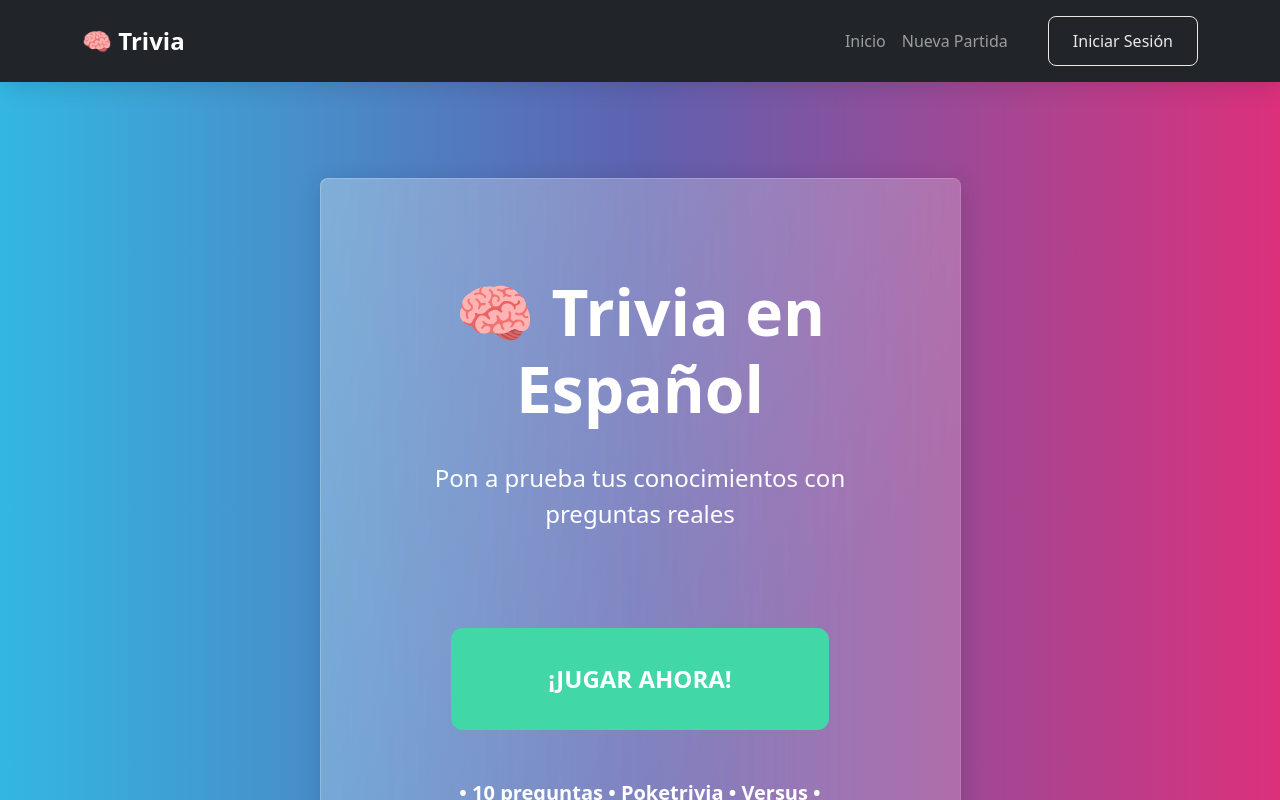
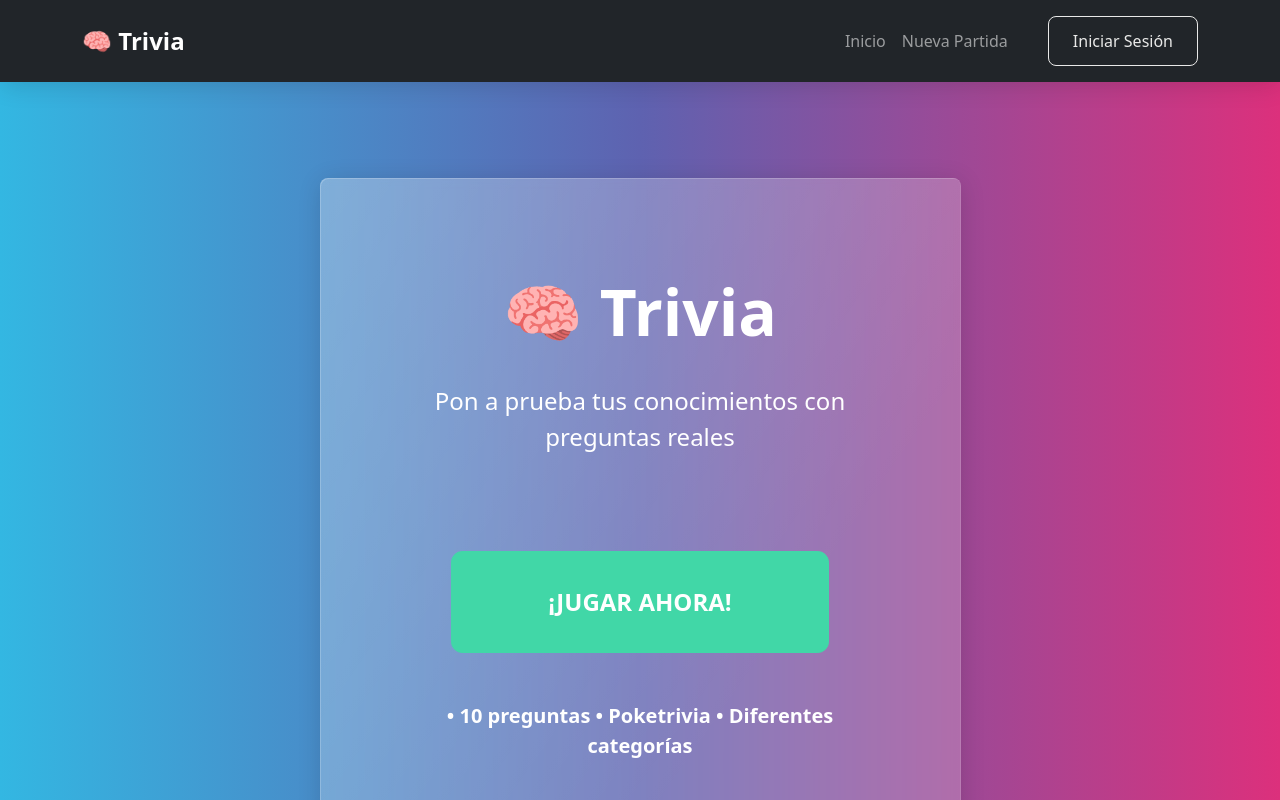
Before and after one commit to Xander788/Proyecto--TRIVIA, a React (Vite) app: page / in a window 1280 px wide. Shown: the top 800 px of the page. Built offline with nearby package versions, Linux system fonts and the light colour scheme.

Commit message:
Cambios esteticos

```diff
--- a/src/pages/Home.jsx
+++ b/src/pages/Home.jsx
@@ -11,7 +11,7 @@ const Home = () => {
         <div className="col-lg-7 col-md-9">
           <Card className="p-5 text-center">
             <h1 className="display-3 fw-bold neon-text mb-3 text-white">
-              🧠 Trivia en Español
+              🧠 Trivia
             </h1>
 
             <p className="lead fs-4 text-white mb-5">
@@ -30,7 +30,7 @@ const Home = () => {
             </div>
 
             <p className="text-white fs-5 fw-bold">
-              • 10 preguntas • Poketrivia  • Versus • Diferentes categorías
+              • 10 preguntas • Poketrivia • Diferentes categorías
             </p>
           </Card>
         </div>
```
